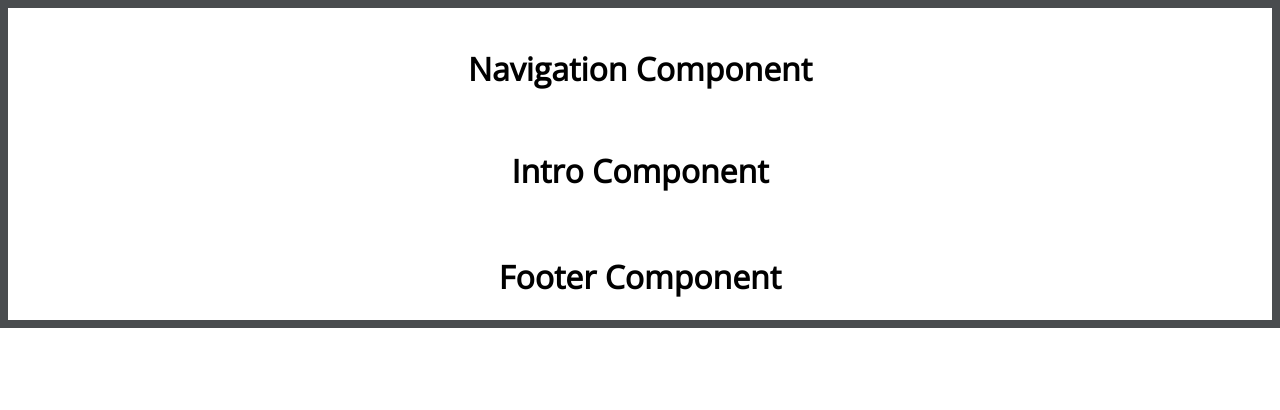
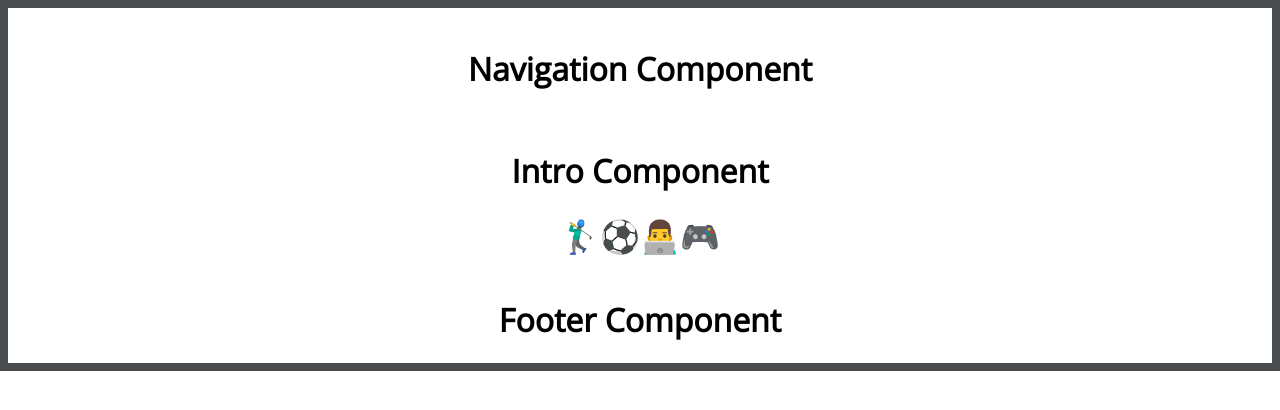
Before and after one commit to thesamnicholls/portfolio, a React (Create React App) app: page / in a window 1280 px wide. Shown: the top 410 px of the page. Built offline with nearby package versions, Linux system fonts and the light colour scheme.

Commit message:
adding in emojis

```diff
--- a/src/components/Intro.js
+++ b/src/components/Intro.js
@@ -5,6 +5,10 @@ class Intro extends Component {
     return (
       <div className='intro'>
         <h1>Intro Component</h1>
+        <span role='img' aria-label='Laptop Emoji'>🏌️‍♂️</span>
+        <span role='img' aria-label='Laptop Emoji'>⚽</span>
+        <span role='img' aria-label='Laptop Emoji'>👨‍💻</span>
+        <span role='img' aria-label='Laptop Emoji'>🎮</span>
       </div>
     )
   }
--- a/src/scss/_variables.scss
+++ b/src/scss/_variables.scss
@@ -36,3 +36,7 @@ h2 {
   margin: 0px auto;
   padding: 0px 70px 20px;
 }
+
+span {
+  font-size: 32px;
+}
```
